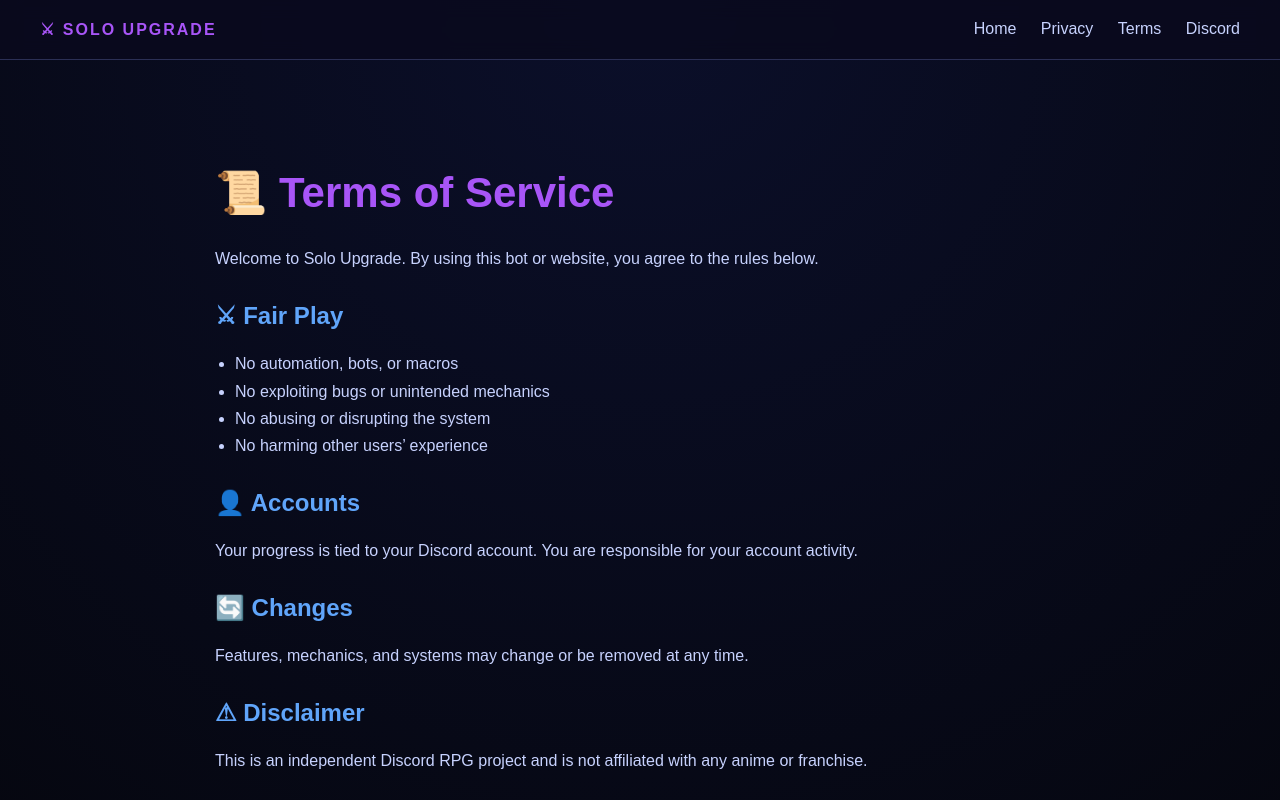
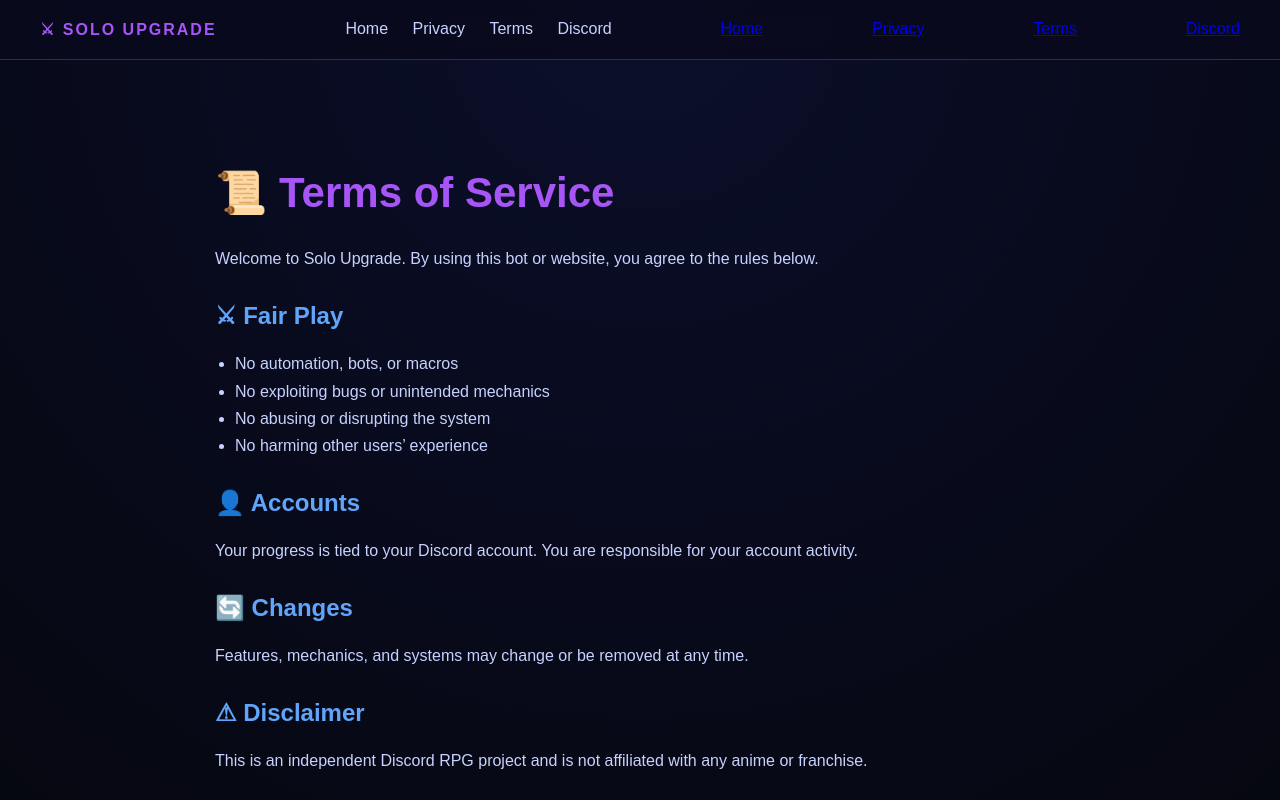
Before and after one commit to Cocahkola/solo-upgrade-site, a plain HTML site: page terms/index.html in a window 1280 px wide. Shown: the top 800 px of the page. Drawn offline with Linux system fonts and the light colour scheme.

Commit message:
Update index.html

```diff
--- a/terms/index.html
+++ b/terms/index.html
@@ -84,6 +84,11 @@ footer {
   <div class="logo">⚔ SOLO UPGRADE</div>
 
   <div class="links">
+  <a href="/solo-upgrade-site/">Home</a>
+  <a href="/solo-upgrade-site/privacy/">Privacy</a>
+  <a href="/solo-upgrade-site/terms/">Terms</a>
+  <a href="https://discord.gg/NCNstFVwKG" target="_blank">Discord</a>
+</div>
     <a href="/">Home</a>
     <a href="/privacy/">Privacy</a>
     <a href="/terms/">Terms</a>
```
